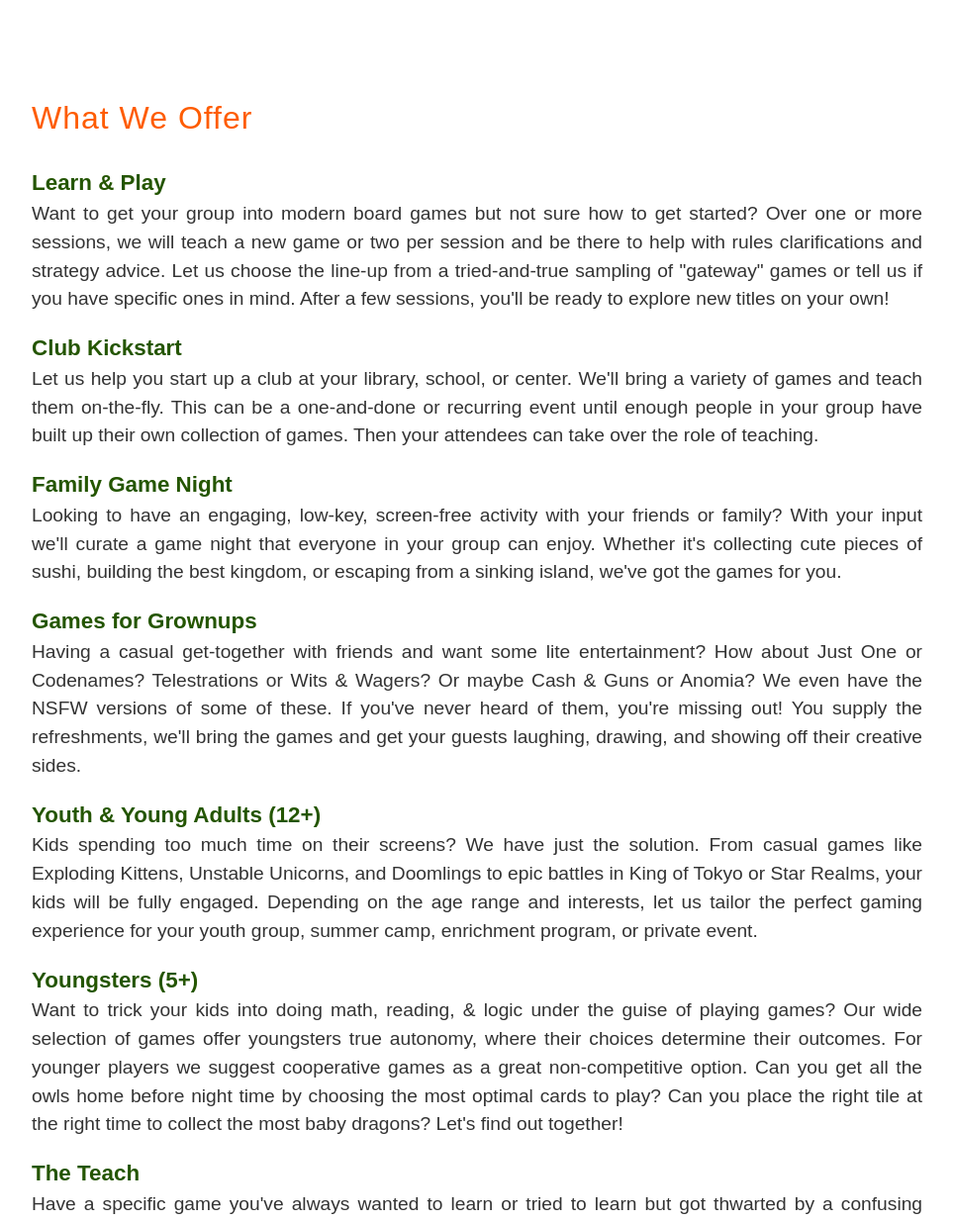
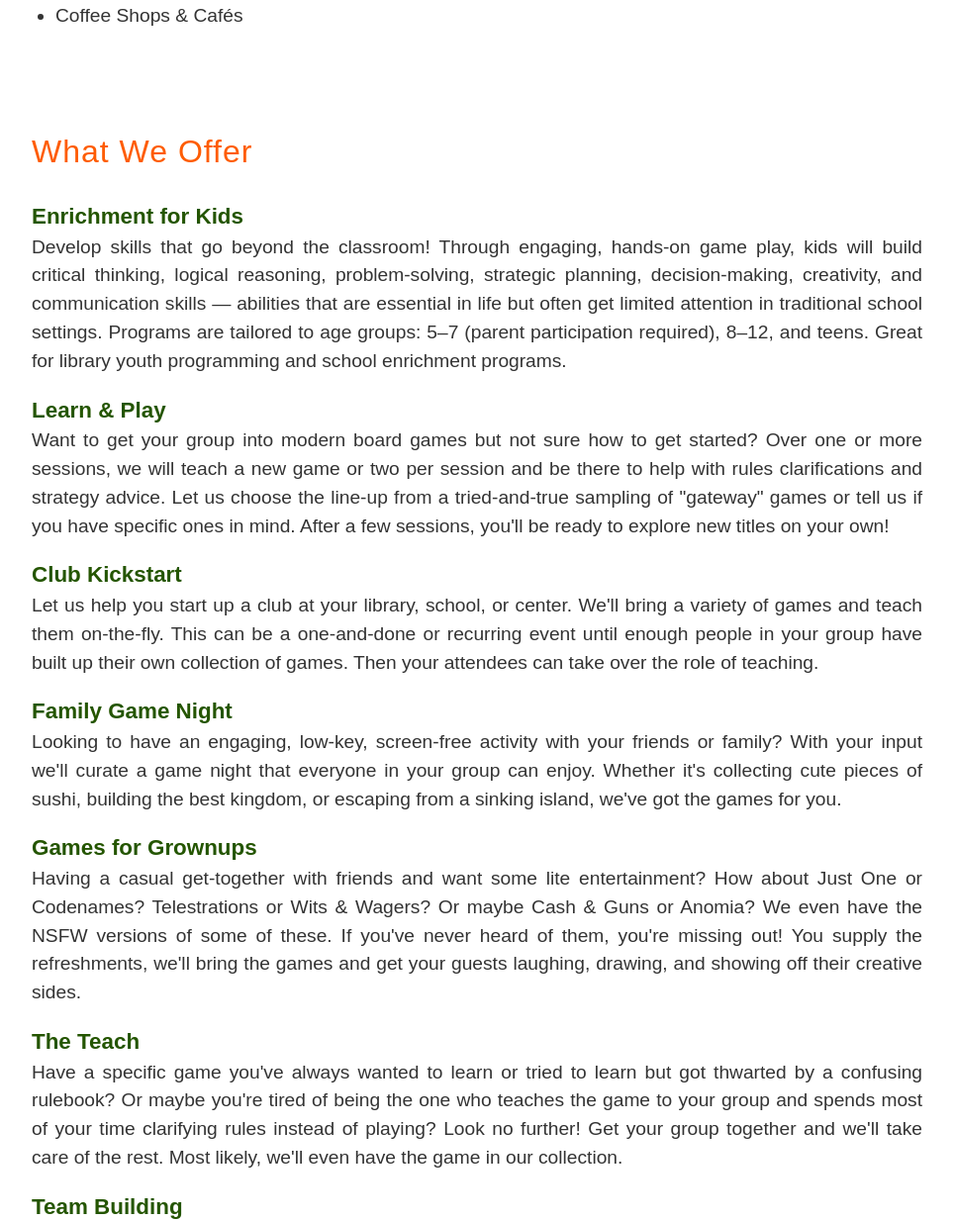
Before and after one commit to akhrizman/bgcat, a plain HTML site: page index.html in a window 1280 px wide. Shown: the part 1566-2800 px from the top of the page at 99% size, without its empty margins (158-1122 px from the left). Drawn offline with Linux system fonts and the light colour scheme; a script that the page names is missing.

Commit message:
added Kids program offering

```diff
--- a/index.html
+++ b/index.html
@@ -54,7 +54,7 @@
                 class="hero-logo">
 
         <p class="hero-tagline">
-        Teaching Strategic, Analytical, & Critical Thinking Through Play.
+        Teaching Strategic, Analytical, Logical & Critical Thinking Through Play.
         </p>
 
         <a class="button" href="#contact">
@@ -133,10 +133,16 @@
     <div class="container">
 
         <h2>What We Offer</h2>
-<!--        <h3 class="offer-title">Strategy, Analysis, & Critical Thinking for Kids</h3>-->
-<!--        <p>-->
-<!--            Want to challenge your child outside of traditional math problems?-->
-<!--        </p>-->
+        <h3 class="offer-title">Enrichment for Kids</h3>
+        <p>
+            Develop skills that go beyond the classroom! Through engaging,
+            hands-on game play, kids will build critical thinking, logical reasoning,
+            problem-solving, strategic planning, decision-making, creativity, and
+            communication skills — abilities that are essential in life but often get
+            limited attention in traditional school settings.
+            Programs are tailored to age groups: 5–7 (parent participation required), 8–12, and teens.
+            Great for library youth programming and school enrichment programs.
+        </p>
 
         <h3 class="offer-title">Learn & Play</h3>
         <p>
@@ -175,24 +181,24 @@
             guests laughing, drawing, and showing off their creative sides.
         </p>
 
-        <h3 class="offer-title">Youth & Young Adults (12+)</h3>
-        <p>
-            Kids spending too much time on their screens? We have just the solution.
-            From casual games like Exploding Kittens, Unstable Unicorns, and Doomlings
-            to epic battles in King of Tokyo or Star Realms, your kids will be fully engaged.
-            Depending on the age range and interests, let us tailor the perfect gaming experience
-            for your youth group, summer camp, enrichment program, or private event.
-        </p>
+<!--        <h3 class="offer-title">Youth & Young Adults (12+)</h3>-->
+<!--        <p>-->
+<!--            Kids spending too much time on their screens? We have just the solution.-->
+<!--            From casual games like Exploding Kittens, Unstable Unicorns, and Doomlings-->
+<!--            to epic battles in King of Tokyo or Star Realms, your kids will be fully engaged.-->
+<!--            Depending on the age range and interests, let us tailor the perfect gaming experience-->
+<!--            for your youth group, summer camp, enrichment program, or private event.-->
+<!--        </p>-->
 
-        <h3 class="offer-title">Youngsters (5+)</h3>
-        <p>
-            Want to trick your kids into doing math, reading, & logic under the guise of playing games?
-            Our wide selection of games offer youngsters true autonomy,
-            where their choices determine their outcomes. For younger players
-            we suggest cooperative games as a great non-competitive option. Can you get all the owls
-            home before night time by choosing the most optimal cards to play? Can you place the right
-            tile at the right time to collect the most baby dragons? Let's find out together!
-        </p>
+<!--        <h3 class="offer-title">Youngsters (5+)</h3>-->
+<!--        <p>-->
+<!--            Want to trick your kids into doing math, reading, & logic under the guise of playing games?-->
+<!--            Our wide selection of games offer youngsters true autonomy,-->
+<!--            where their choices determine their outcomes. For younger players-->
+<!--            we suggest cooperative games as a great non-competitive option. Can you get all the owls-->
+<!--            home before night time by choosing the most optimal cards to play? Can you place the right-->
+<!--            tile at the right time to collect the most baby dragons? Let's find out together!-->
+<!--        </p>-->
 
         <h3 class="offer-title">The Teach</h3>
         <p>
@@ -203,14 +209,14 @@
             and we'll take care of the rest. Most likely, we'll even have the game in our collection.
         </p>
 
-        <h3 class="offer-title">Teach Training</h3>
-        <p>
-            Geared to those who already have a passion for the hobby. Do you get frustrated
-            when teaching games? Do the people you're teaching get frustrated?
-            Constant interruptions? Strategy questions? Everyone learns differently.
-            Let our experienced game instructors show you the tips and tricks
-            to refine your "teach" so people keep coming back to you for more games!
-        </p>
+<!--        <h3 class="offer-title">Teach Training</h3>-->
+<!--        <p>-->
+<!--            Geared to those who already have a passion for the hobby. Do you get frustrated-->
+<!--            when teaching games? Do the people you're teaching get frustrated?-->
+<!--            Constant interruptions? Strategy questions? Everyone learns differently.-->
+<!--            Let our experienced game instructors show you the tips and tricks-->
+<!--            to refine your "teach" so people keep coming back to you for more games!-->
+<!--        </p>-->
 
         <h3 class="offer-title">Team Building</h3>
         <p>
```
